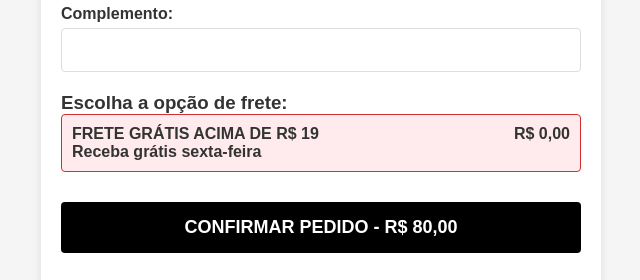
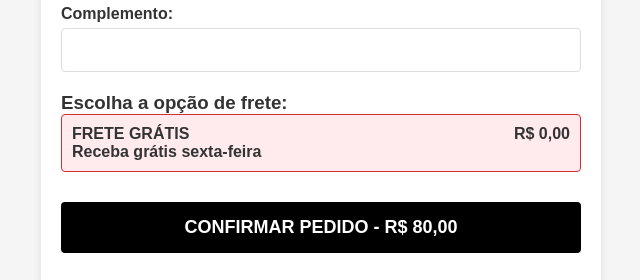
Before and after one commit to dkzinbrr/Oferta-Black-cafeteria, a plain HTML site: page index.html in a window 1280 px wide. Shown: the part 1420-1700 px from the top of the page, without its empty margins (319-959 px from the left). Drawn offline with Linux system fonts and the light colour scheme.

Commit message:
index.html

```diff
--- a/index.html
+++ b/index.html
@@ -240,7 +240,7 @@
 
                     <div class="shipping-option selected" data-value="15.90">
                         <div>
-                            <strong>FRETE GRÁTIS ACIMA DE R$ 19
+                            <strong>FRETE GRÁTIS </p>
                             <p>Receba grátis sexta-feira</p>
                         </div>
                         <div>
@@ -319,4 +319,5 @@
         };
     </script>
 </body>
+
 </html>
```
